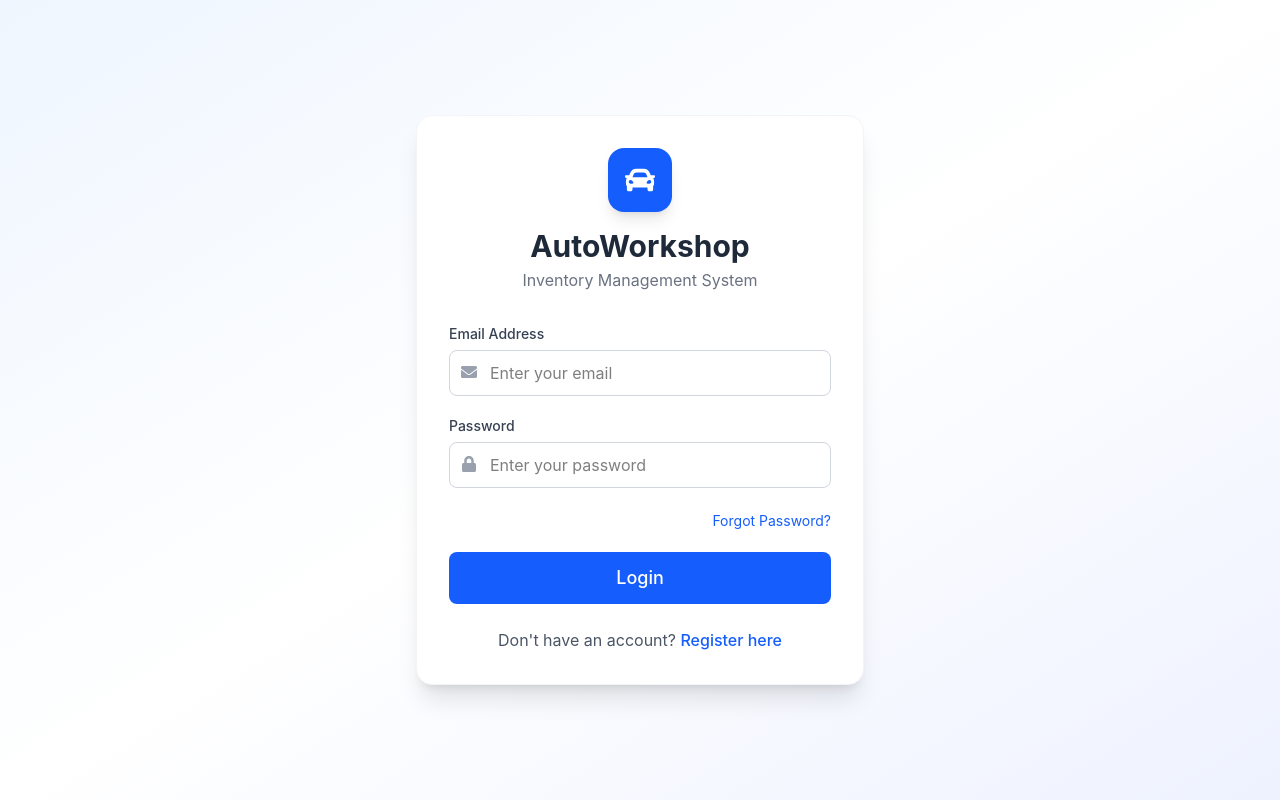
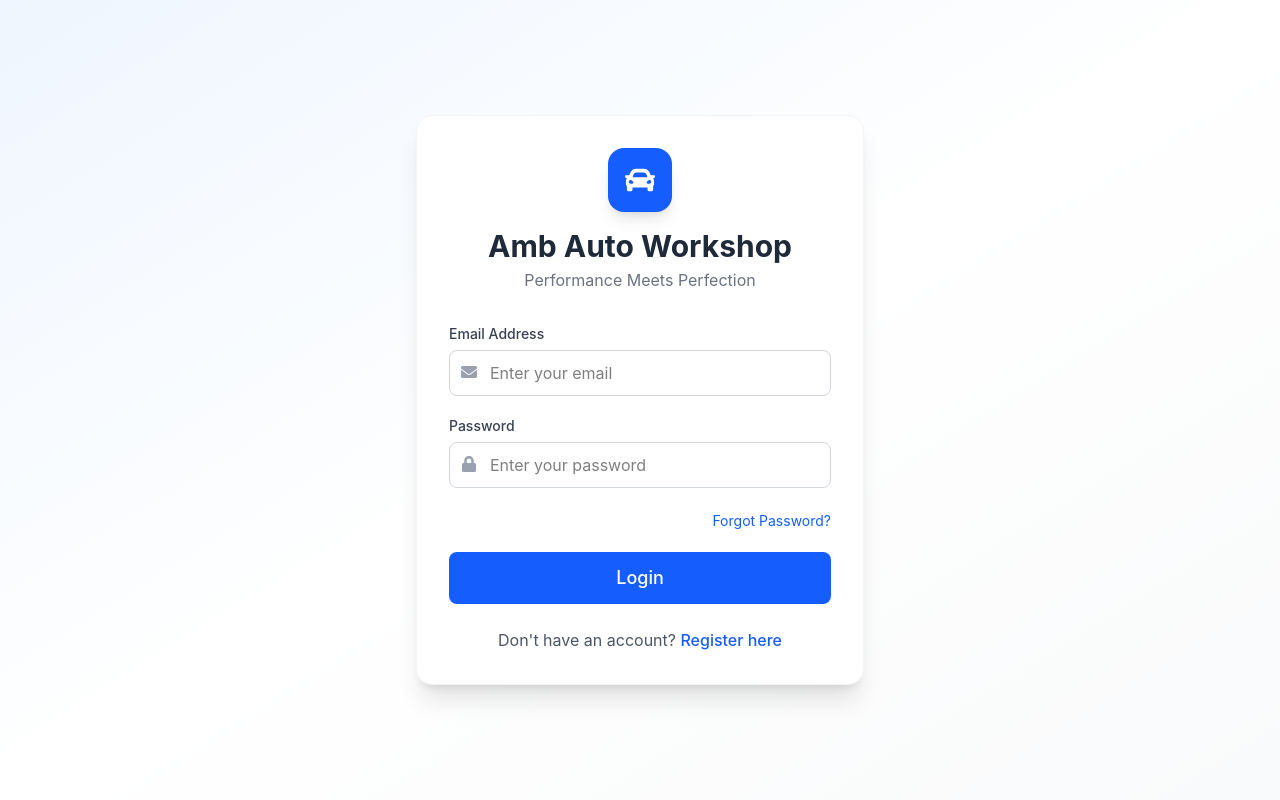
Before and after one commit to ahsaanmaj8-gif/AMB-AUTO-WHEEL-POS, a React (Vite) app in the folder frontend/: page /login in a window 1280 px wide. Built offline with nearby package versions, Linux system fonts and the light colour scheme; a web font is replaced by a local one.

Commit message:
Login Change like when open site then login page show & ui change short

```diff
--- a/frontend/src/App.jsx
+++ b/frontend/src/App.jsx
@@ -1,7 +1,7 @@
 import React from 'react';
 import { Routes, Route, Navigate } from 'react-router-dom';
 import { Toaster } from 'react-hot-toast';
-import { AuthProvider } from './context/AuthContext';
+import { AuthProvider, useAuth } from './context/AuthContext';
 
 // Layout
 import Layout from './components/Layout/Layout';
@@ -19,6 +19,15 @@ import Profile from './pages/Profile';
 import ForgotPassword from './pages/auth/ForgotPassword';
 
 function App() {
+
+
+    const { isAuthenticated, loading } = useAuth();
+
+  if (loading) {
+    return <div>Loading...</div>;
+  }
+
+
   return (
     <AuthProvider>
       <Toaster
@@ -39,8 +48,11 @@ function App() {
         <Route path="/forgot-password" element={<ForgotPassword />} />
 
         {/* Protected Routes with Layout */}
-        <Route path="/" element={<Layout />}>
-          <Route index element={<Dashboard/>}/>
+        <Route path="/"
+          element={
+            isAuthenticated ? <Navigate to="/dashboard" replace /> : <Login />
+          }>
+          <Route index element={<Dashboard />} />
           <Route path="dashboard" element={<Dashboard />} />
           <Route path="products" element={<Products />} />
           <Route path="categories" element={<Categories />} />
--- a/frontend/src/components/Layout/Layout.jsx
+++ b/frontend/src/components/Layout/Layout.jsx
@@ -29,7 +29,7 @@ const Layout = () => {
         </main>
         <footer className="bg-white border-t px-6 py-3">
           <div className="flex justify-between items-center text-sm text-gray-500">
-            <p>© 2026 Amb AutoWorkshop. All rights reserved.</p>
+            <p>© 2026 Amb Auto Wheels. All rights reserved.</p>
             <p>Version 1.0.0</p>
           </div>
         </footer>
--- a/frontend/src/components/Layout/Sidebar.jsx
+++ b/frontend/src/components/Layout/Sidebar.jsx
@@ -41,9 +41,9 @@ const Sidebar = () => {
         <div className="w-64 bg-white shadow-lg flex flex-col h-full fixed left-0 top-0 bottom-0 z-30">
             <div className="p-6 border-b bg-gradient-to-r from-blue-600 to-blue-700">
                 <h1 className="text-2xl font-bold text-white flex items-center gap-2">
-                    🚗 AutoWorkshop
+                    🚗 Amb Auto Wheel
                 </h1>
-                <p className="text-blue-100 text-xs mt-1">Inventory Management</p>
+                <p className="text-blue-100 text-xs mt-1">Performance Meet Perfection</p>
             </div>
 
             <div className="px-4 py-3 border-b bg-gray-50">
--- a/frontend/src/context/AuthContext.jsx
+++ b/frontend/src/context/AuthContext.jsx
@@ -48,6 +48,9 @@ export const AuthProvider = ({ children }) => {
       } catch (error) {
         console.error('Error loading user:', error);
         localStorage.removeItem('token');
+         localStorage.removeItem("user");
+
+  setUser(null);
         setToken('');
         delete axios.defaults.headers.common['Authorization'];
       } finally {
--- a/frontend/src/pages/Home.jsx
+++ b/frontend/src/pages/Home.jsx
@@ -4,10 +4,10 @@ const Home = () => {
   return (
     <div className="text-center py-12">
       <h1 className="text-4xl font-bold text-gray-800 mb-4">
-        Welcome to AutoWorkshop
+        Welcome to Amb Auto Wheels
       </h1>
       <p className="text-xl text-gray-600 mb-8">
-        Inventory Management System
+        Performance Meets Perfection
       </p>
       <div className="grid md:grid-cols-3 gap-6 max-w-4xl mx-auto">
         <div className="bg-white p-6 rounded-lg shadow-md">
--- a/frontend/src/pages/Invoices.jsx
+++ b/frontend/src/pages/Invoices.jsx
@@ -288,8 +288,8 @@ const Invoices = () => {
         </head>
         <body>
           <div class="header">
-            <div class="title">🚗 AutoWorkshop</div>
-            <div class="subtitle">Professional Auto Services & Inventory Management</div>
+            <div class="title">🚗 Amb Auto Workshop</div>
+            <div class="subtitle">Professional Auto Services </div>
           </div>
 
           <div class="invoice-info">
@@ -346,8 +346,8 @@ const Invoices = () => {
           ${invoice.notes ? `<div style="margin-top: 20px; padding: 15px; background: #fef9e7; border-radius: 8px; border-left: 4px solid #f59e0b;"><strong>Notes:</strong> ${invoice.notes}</div>` : ''}
 
           <div class="footer">
-            <p class="thank-you">Thank you for choosing AutoWorkshop!</p>
-            <p>For inquiries, please contact us at: info@autoworkshop.com | +92-300-1234567</p>
+            <p class="thank-you">Thank you for choosing Amb Auto Workshop!</p>
+            <p>For inquiries, please contact us at: noumanbajwa418@gmail.com | 0302-5434437</p>
             <p>Generated on: ${new Date().toLocaleString()}</p>
           </div>
         </body>
--- a/frontend/src/pages/Login.jsx
+++ b/frontend/src/pages/Login.jsx
@@ -42,7 +42,7 @@ const Login = () => {
   };
 
   return (
-    <div className="min-h-screen flex items-center justify-center bg-gradient-to-br from-blue-50 via-white to-indigo-50">
+    <div className="min-h-screen flex items-center justify-center bg-gradient-to-br from-blue-50 via-white to-indigo">
       <div className="bg-white p-8 rounded-2xl shadow-xl w-full max-w-md border border-gray-100">
         <div className="text-center mb-8">
           <div className="flex justify-center mb-4">
@@ -50,8 +50,8 @@ const Login = () => {
               <FaCar className="text-3xl text-white" />
             </div>
           </div>
-          <h1 className="text-3xl font-bold text-gray-800">AutoWorkshop</h1>
-          <p className="text-gray-500 mt-1">Inventory Management System</p>
+          <h1 className="text-3xl font-bold text-gray-800">Amb Auto Workshop</h1>
+          <p className="text-gray-500 mt-1">Performance Meets Perfection</p>
         </div>
 
         <form onSubmit={handleSubmit} className="space-y-5">
--- a/frontend/src/pages/Register.jsx
+++ b/frontend/src/pages/Register.jsx
@@ -54,7 +54,7 @@ const Register = () => {
         <div className="text-center mb-6">
           <p className='text-red-400 p-1 bg-red-100'>Currently Not Available!</p>
           <h1 className="text-2xl font-bold text-gray-800">Create Account</h1>
-          <p className="text-gray-500 text-sm">Join AutoWorkshop Inventory System</p>
+          <p className="text-gray-500 text-sm">Join Amb Auto Workshop</p>
         </div>
 
         <form onSubmit={handleSubmit} className="space-y-4">
```
